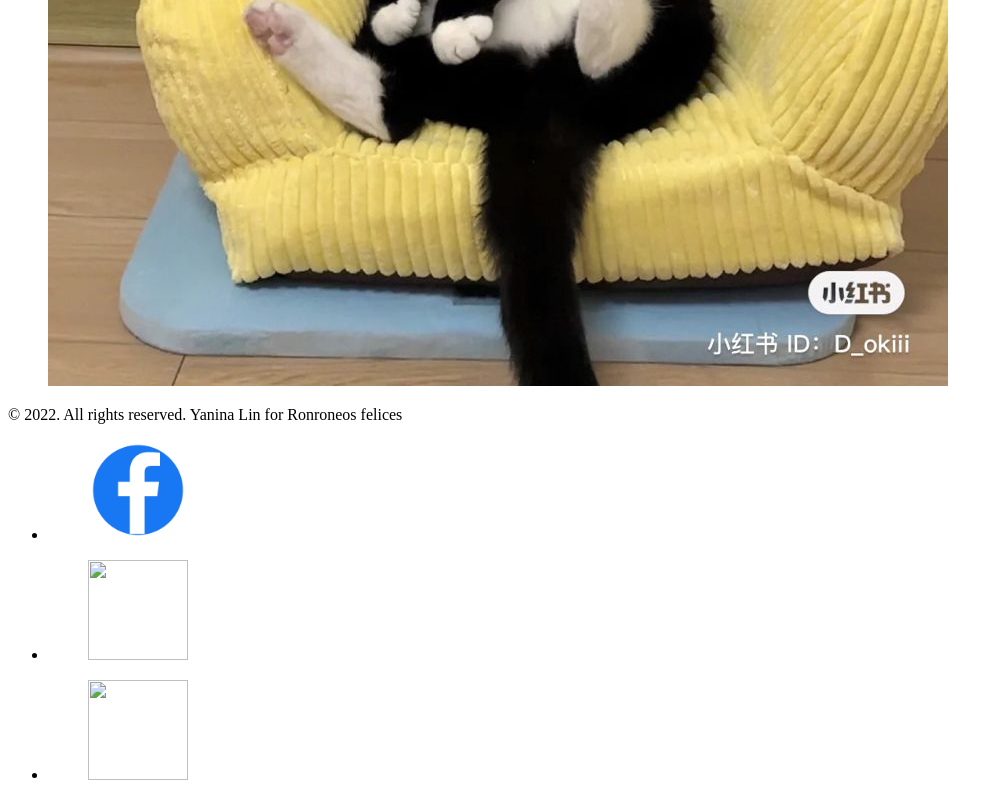
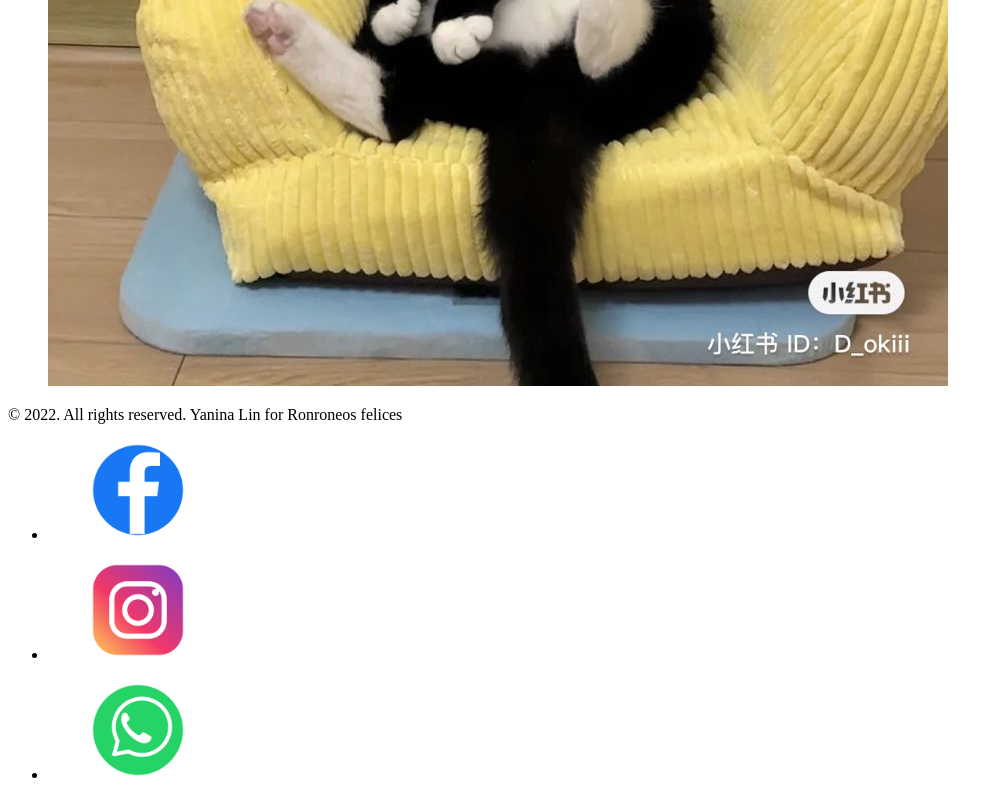
Before and after one commit to Yiru26/ronroneosFelices, a plain HTML site: page index.html in a window 1280 px wide. Shown: the part 1187-1987 px from the top of the page, without its empty margins (0-1003 px from the left). Drawn offline with Linux system fonts and the light colour scheme; files whose address does not match are found by name.

Commit message:
Entrega desarrollo web 1

```diff
--- a/index.html
+++ b/index.html
@@ -50,14 +50,14 @@
             <li>
                 <a href="https://www.instagram.com/">
                     <figure>
-                        <img src="../simba/img/instagram.png" alt="" width="100" height="100">
+                        <img src="./img/instagram.png" width="100" height="100">
                     </figure>
                 </a>
             </li>
             <li>
                 <a href="https://web.whatsapp.com/">
                     <figure>
-                        <img src="../simba/img/whatsapp.png" alt="" width="100" height="100">
+                        <img src="./img/whatsapp.png" alt="" width="100" height="100">
                     </figure>
                 </a>
             </li>
```
Also changed, not shown: 1 other file.
